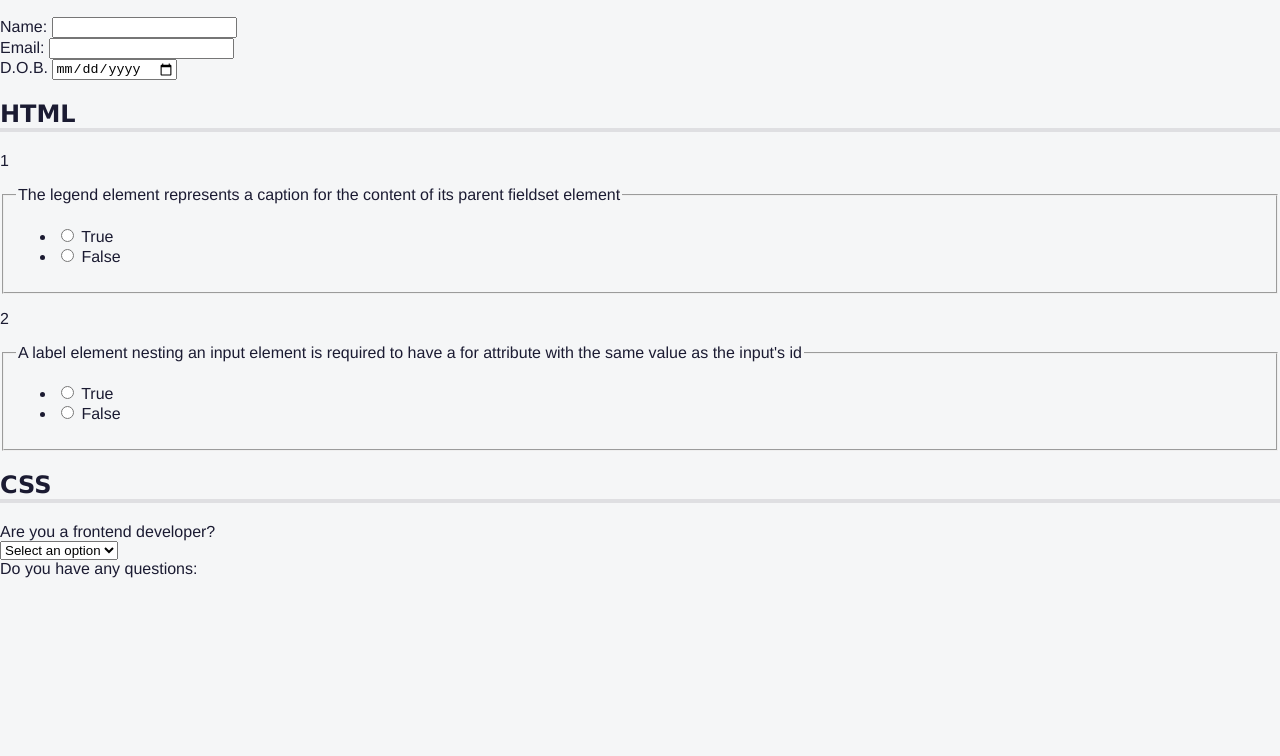
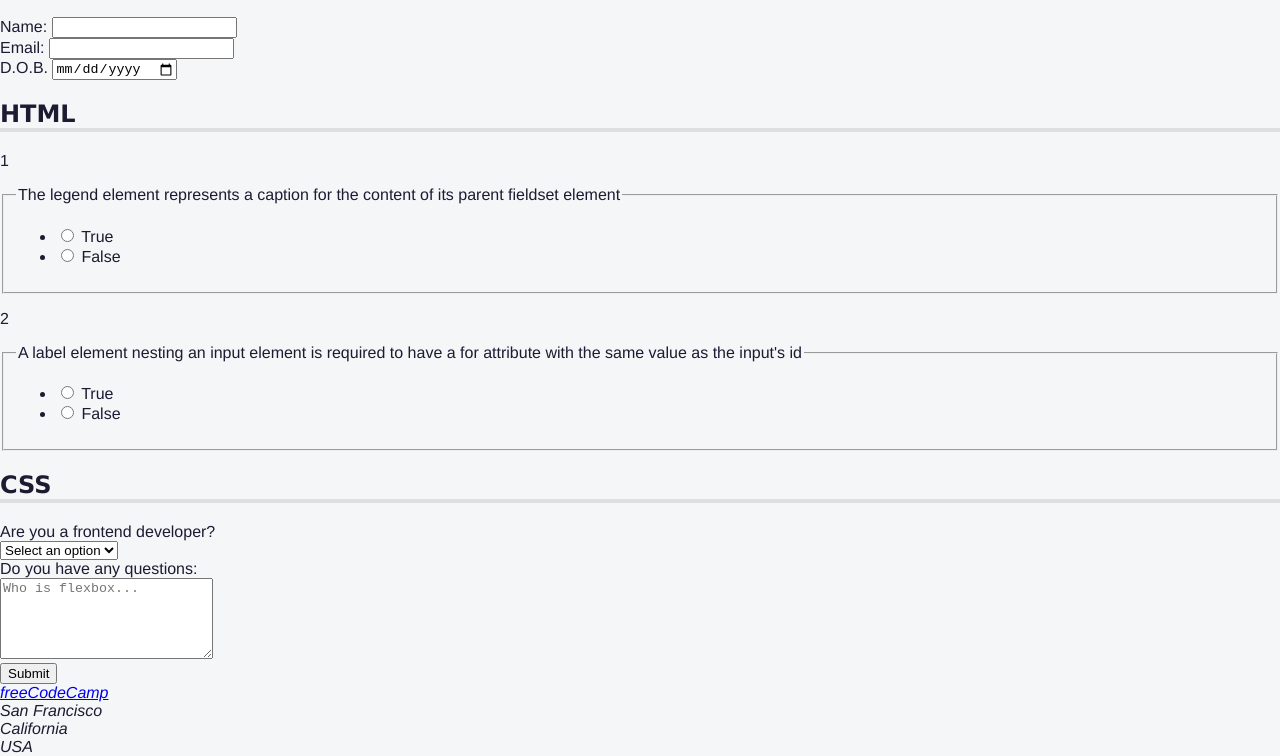
Before and after one commit to kacm79/fccAccessibilityQuiz, a plain HTML site: page index.html in a window 1280 px wide. Shown: the part 105-861 px from the top of the page. Before the commit the page ends 800 px from the top, so only its background shows below. Drawn offline with Linux system fonts and the light colour scheme.

Commit message:
Update index.html

```diff
--- a/index.html
+++ b/index.html
@@ -99,14 +99,23 @@
               </select>
             </div>
             <div class="question-block">
-              <label>Do you have any questions:</label>
+              <label for="css-questions">Do you have any questions:</label>
             </div>
             <div class="answer">
-
+              <textarea id="css-questions" name="css-questions" rows="5" cols="24" placeholder="Who is flexbox..."></textarea>
             </div>
           </div>
         </section>
+        <button type="submit">Submit</button>
       </form>
     </main>
+    <footer>
+      <address>
+        <a href="https://freecodecamp.org">freeCodeCamp</a><br />
+        San Francisco<br />
+        California<br />
+        USA
+      </address>
+    </footer>
   </body>
 </html>
```
